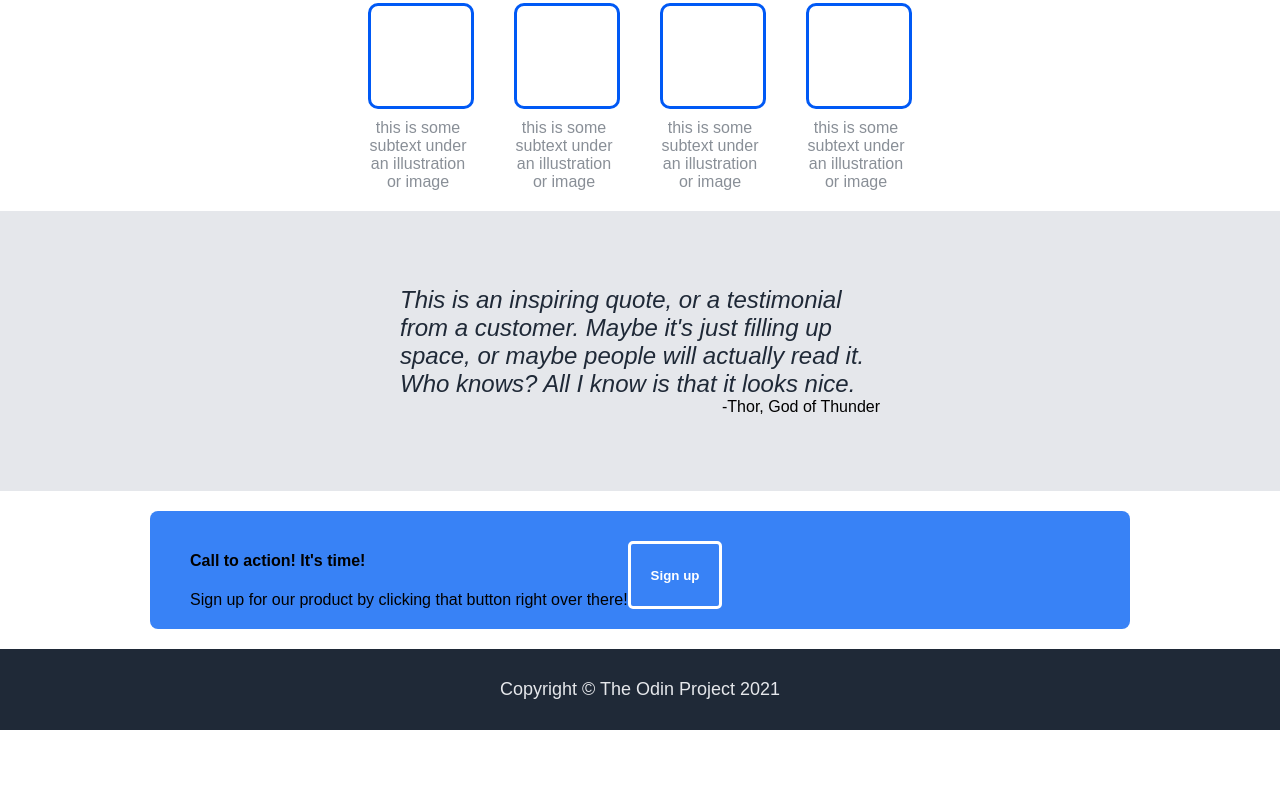
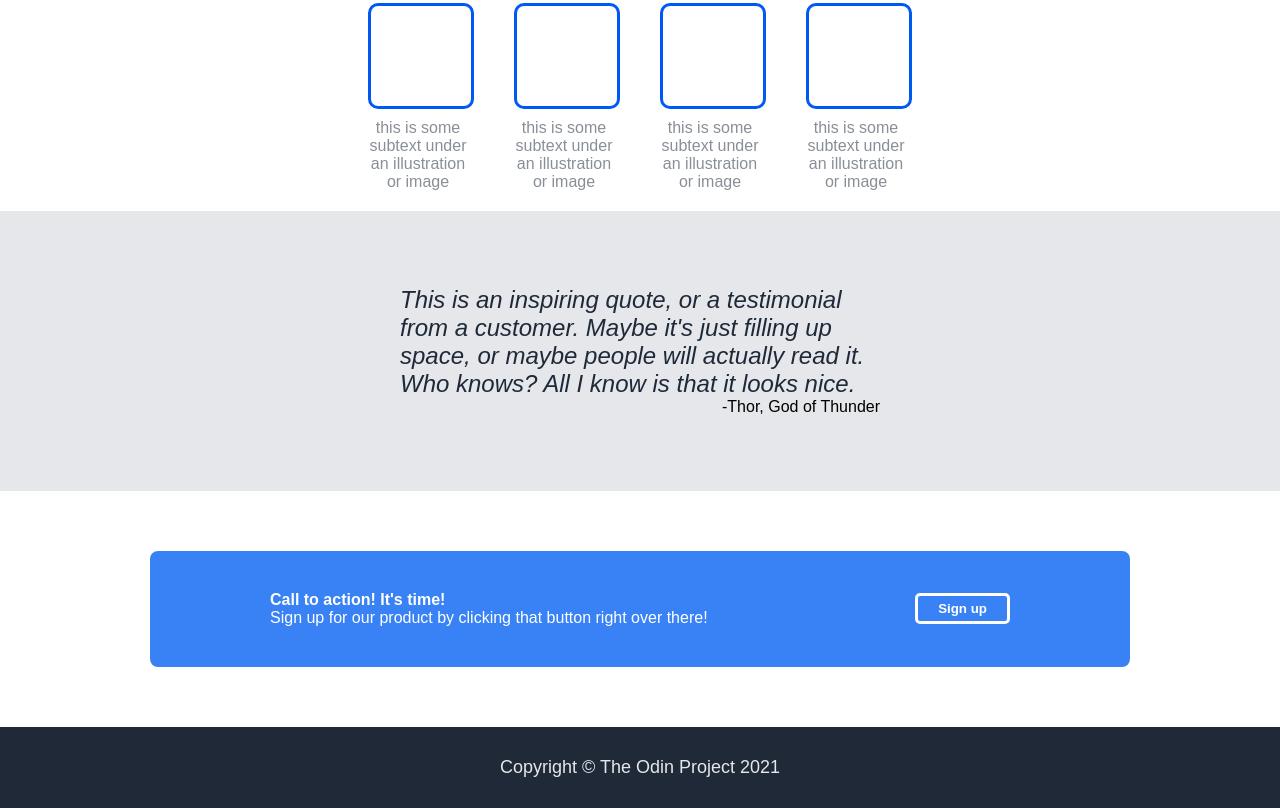
Before and after one commit to bransverd/landing_page_demo, a plain HTML site: page index.html in a window 1280 px wide. Shown: the part 524-1332 px from the top of the page. Before the commit the page ends 1254 px from the top, so only its background shows below. Drawn offline with Linux system fonts and the light colour scheme.

Commit message:
Completed design of the entire page
Completed the last section. Tweaked CSS to make it similar to the prompt image.

```diff
--- a/css/styles.css
+++ b/css/styles.css
@@ -153,14 +153,28 @@ p {
 
 .action-box {
     background-color: #3882F6;
-    padding: 20px 40px;
+    padding: 40px 120px;
+    margin: 40px 0px;
     border-radius: 8px;
     display: flex;
+    justify-content: space-between;
 
 }
 
-.white-border {
+.action-box h4 {
+    margin: 0px;
+    color: white;
+}
+
+.action-box p {
+    color: white;
+}
+
+.call-to-action-button {
     border: 3px solid white;
+    margin-top: 0px;
+    height: 25%;
+    align-self: center;
 }
 
 .footer {
--- a/index.html
+++ b/index.html
@@ -67,7 +67,7 @@
                 <h4>Call to action! It's time!</h4>
                 <p>Sign up for our product by clicking that button right over there!</p>
             </div>
-            <button class="blue-button white-border">
+            <button class="blue-button call-to-action-button">
                 Sign up
             </button>
         </div>
```
